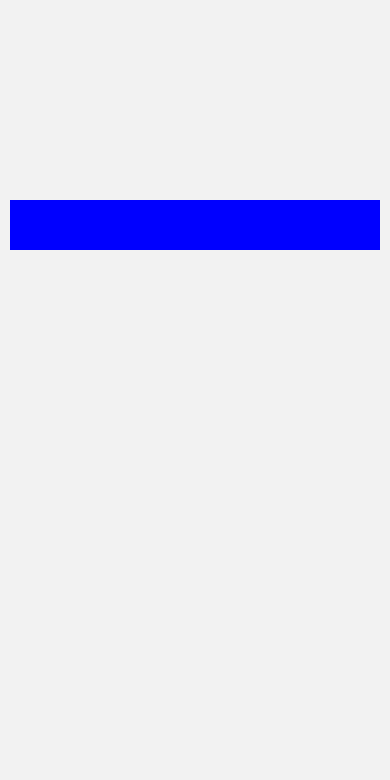
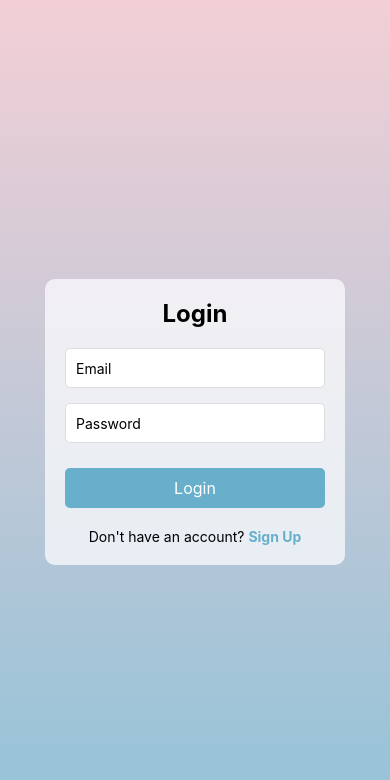
Before and after one commit to hadi-karnib/VerbalBotic-front, a React Native app in the folder verbalbotic/: screen / in a window 390 px wide. Shown: the top 780 px of the page. Built offline with nearby package versions, Linux system fonts and the light colour scheme.

Commit message:
added login as initial route

```diff
--- a/verbalbotic/App.js
+++ b/verbalbotic/App.js
@@ -21,7 +21,7 @@ export default function App() {
       <LinearGradient colors={["#f3cfd6", "#90c2d8"]} style={{ flex: 1 }}>
         <NavigationContainer>
           <Stack.Navigator
-            initialRouteName="Test"
+            initialRouteName="Login"
             screenOptions={{
               headerShown: false,
             }}
```
